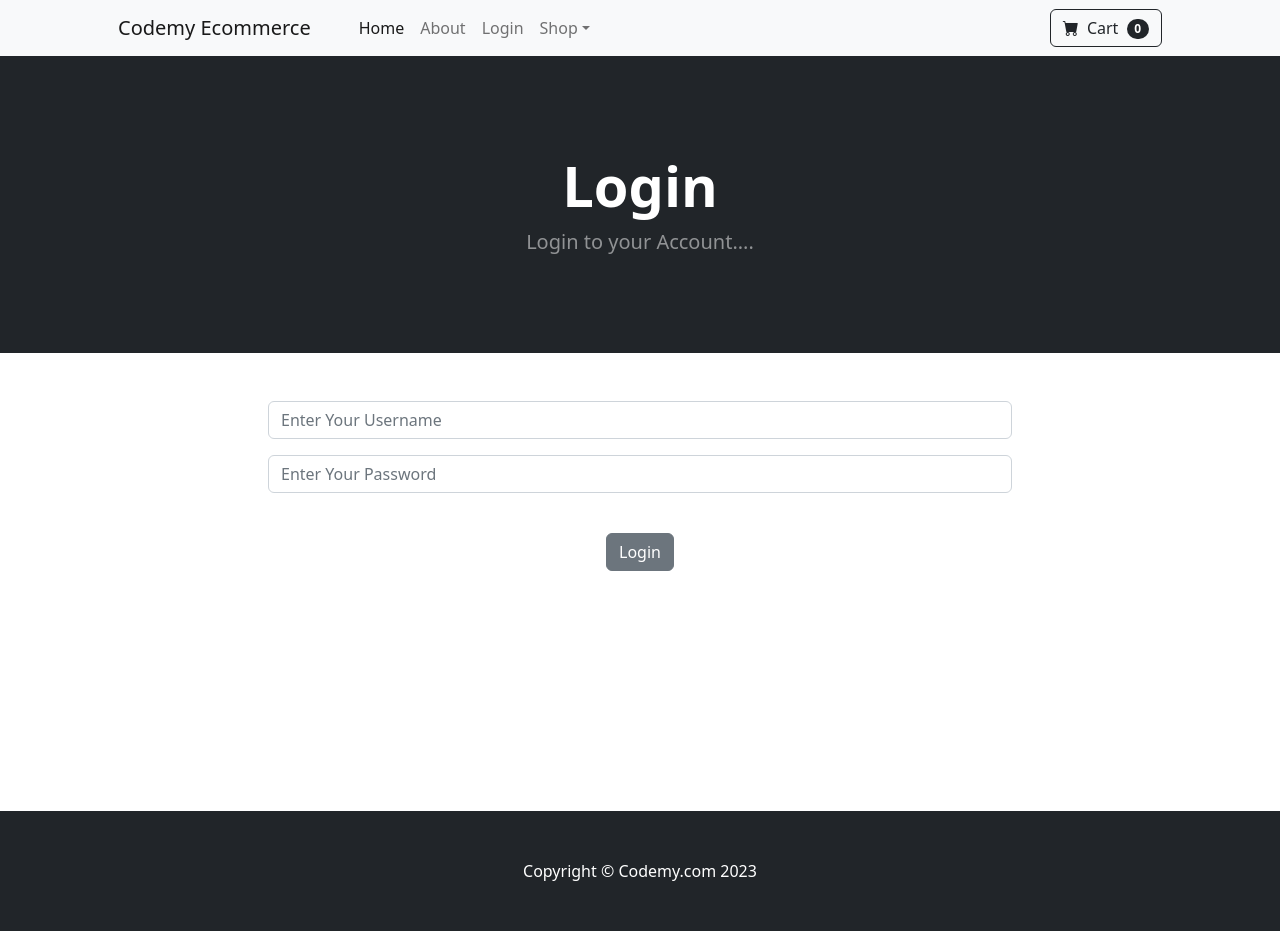
After one commit to arshkmr/e-commerce, a Django app: page /login/ in a window 1280 px wide. The commit adds this page. Run offline with Django 5.2, Linux system fonts and the light colour scheme; some libraries are stand-ins or nearby versions.

Commit message:
add login and logout

```diff
--- a/ecom/store/templates/base.html
+++ b/ecom/store/templates/base.html
@@ -18,6 +18,17 @@
     <body>
         {% include 'navbar.html'%}
 
+        {% if messages %}
+            {% for message in messages %}
+            <div class="alert alert-warning alert-dismissible fade show" role="alert">
+                {{message}}
+                <button type="button" class="btn-close" data-bs-dismiss="alert" aria-label="Close"></button>
+              </div>
+
+            {% endfor %}
+
+        {% endif %}
+
         {% block content %}
 
         {% endblock %}
--- /dev/null
+++ b/ecom/store/templates/login.html
@@ -0,0 +1,47 @@
+{% extends 'base.html'%}
+
+{% block content %}
+
+<!-- Header-->
+<header class="bg-dark py-5">
+    <div class="container px-4 px-lg-5 my-5">
+        <div class="text-center text-white">
+            <h1 class="display-4 fw-bolder">Login</h1>
+            <p class="lead fw-normal text-white-50 mb-0">Login to your Account....</p>
+        </div>
+    </div>
+</header>
+
+<div class="container">
+    <div class="row">
+        <center>
+            <div class="col-8">
+
+
+                <br/><br/>
+
+                <form method="POST" action="{% url 'login' %}">
+                    {% csrf_token %}
+                    <div class="mb-3">
+                      <input type="text" class="form-control" name="username" placeholder="Enter Your Username">
+
+                    </div>
+                    <div class="mb-3">
+                      <input type="password" class="form-control" name="password" placeholder="Enter Your Password">
+                    </div>
+                <br/>
+                    <button type="submit" class="btn btn-secondary">Login</button>
+                  </form>
+
+
+                <br/><br/>
+                <br/><br/>
+                <br/><br/>
+                <br/><br/>
+                <br/><br/>
+            </div>
+        </center>
+    </div>
+</div>
+
+{% endblock %}
--- a/ecom/store/templates/navbar.html
+++ b/ecom/store/templates/navbar.html
@@ -7,6 +7,16 @@
             <ul class="navbar-nav me-auto mb-2 mb-lg-0 ms-lg-4">
                 <li class="nav-item"><a class="nav-link active" aria-current="page" href="{% url 'home'%}">Home</a></li>
                 <li class="nav-item"><a class="nav-link" href="{% url 'about'%}">About</a></li>
+
+                {% if user.is_authenticated %}
+                <li class="nav-item"><a class="nav-link" href="{% url 'logout'%}">Logout</a></li>
+
+                {% else %}
+                <li class="nav-item"><a class="nav-link" href="{% url 'login'%}">Login</a></li>
+
+                {% endif %}
+
+
                 <li class="nav-item dropdown">
                     <a class="nav-link dropdown-toggle" id="navbarDropdown" href="#" role="button" data-bs-toggle="dropdown" aria-expanded="false">Shop</a>
                     <ul class="dropdown-menu" aria-labelledby="navbarDropdown">
--- a/ecom/store/urls.py
+++ b/ecom/store/urls.py
@@ -4,4 +4,6 @@ from . import views
 urlpatterns = [
     path('', views.home, name='home'),
     path('about/', views.about, name='about'),
+    path('login/', views.login_user, name='login'),
+    path('logout/', views.logout_user, name='logout'),
 ]
--- a/ecom/store/views.py
+++ b/ecom/store/views.py
@@ -1,5 +1,7 @@
-from django.shortcuts import render
+from django.shortcuts import render, redirect
 from . models import Product
+from django.contrib.auth import authenticate, login, logout
+from django.contrib import messages
 
 # Create your views here.
 def home(reqeust):
@@ -8,3 +10,27 @@ def home(reqeust):
 
 def about(request):
     return render(request, 'about.html', {})
+
+def login_user(request):
+    if request.method == "POST":
+        username= request.POST['username']
+        password= request.POST['password']
+        user = authenticate(request, username=username, password=password)
+        if user is not None:
+            login(request, user)
+            messages.success(request, ("You Have Been Logged In..!!"))
+            return redirect('home')
+        else:
+            messages.success(request, ("There was an error, Please try again..!!"))
+            return redirect('login')
+
+    else:
+        return render(request, 'login.html', {})
+
+
+
+
+def logout_user(request):
+    logout(request)
+    messages.success(request, ("You Have Been Logged Out...!!!"))
+    return redirect('home')
```
Also changed, not shown: ecom/db.sqlite3.
